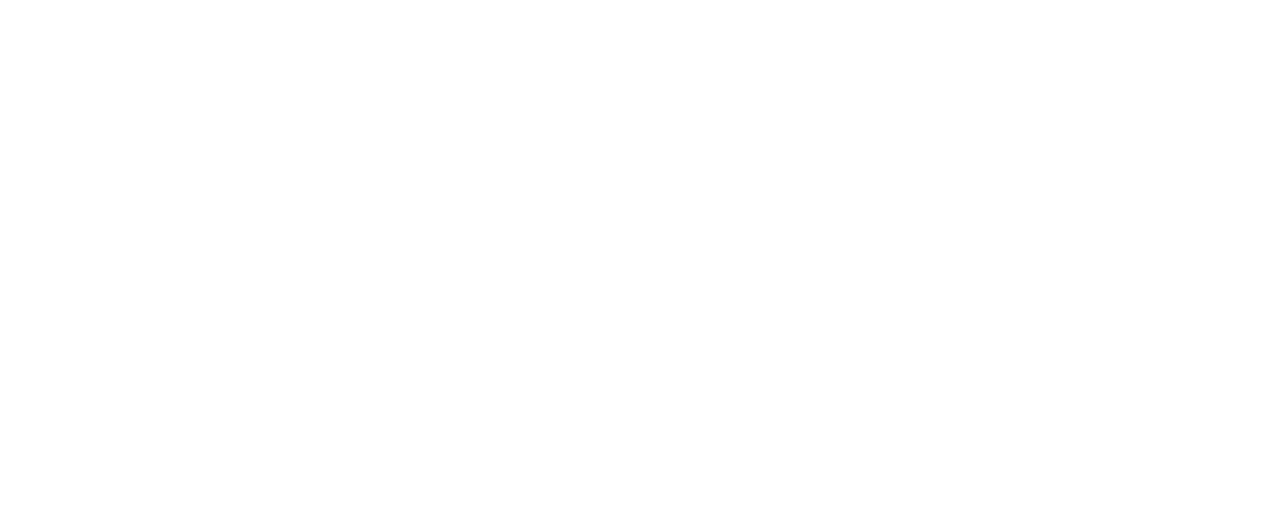
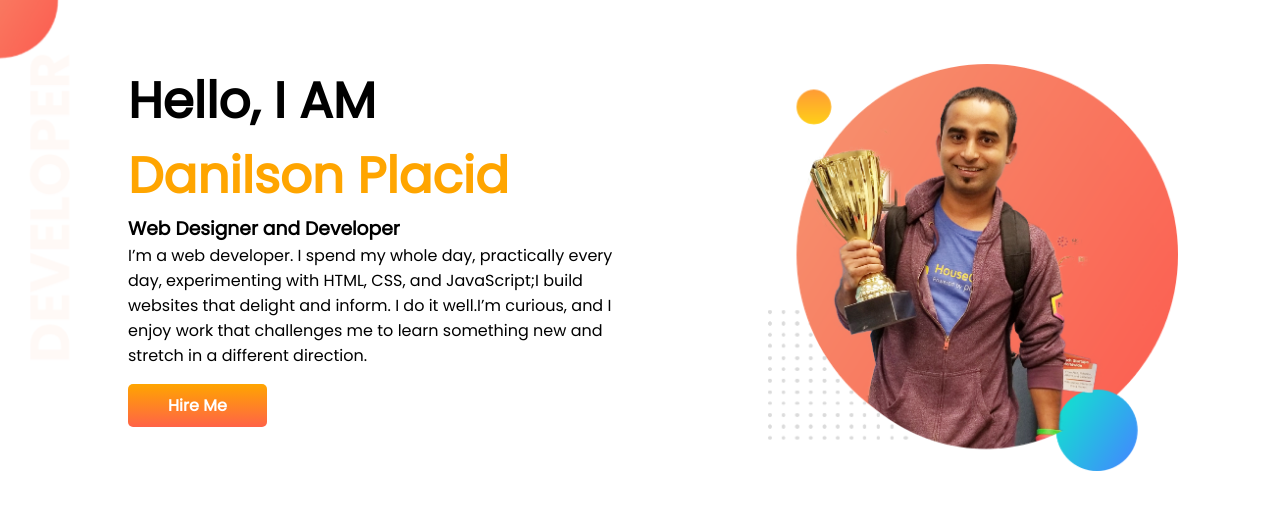
Before and after one commit to danilsonplacid/developer-portfolio, a plain HTML site: page index.html in a window 1280 px wide. Drawn offline with Linux system fonts and the light colour scheme.

Commit message:
1st section

```diff
--- a/index.html
+++ b/index.html
@@ -6,8 +6,28 @@
     <meta name="viewport" content="width=device-width, initial-scale=1.0">
     <link rel="stylesheet" href="style.css">
     <title>Developer Website</title>
+    <link rel="preconnect" href="https://fonts.googleapis.com">
+    <link rel="preconnect" href="https://fonts.gstatic.com" crossorigin>
+    <link href="https://fonts.googleapis.com/css2?family=Poppins&display=swap" rel="stylesheet">
 </head>
 <body>
+    <section class="top-banner">
+        <div class="half-width">
+            <h1>
+                Hello, I AM
+                </h1>
+                <h1 class="color">
+                    Danilson Placid
+                </h1>
+                <h3>Web Designer and Developer</h3>
+                <p>I’m a web developer. I spend my whole day, practically every day, experimenting with HTML, CSS, and JavaScript;I build websites that delight and inform. I do it well.I’m curious, and I enjoy work that challenges me to learn something new and stretch in a different direction. </p>
+                <br>
+                <a class="link_button" target="_blank" href="https://www.behance.net/danilsonplacid">Hire Me</a>
+        </div>
 
+        <div class="half-width">
+            <img src="image/jhankar.png" alt="">
+        </div>
+    </section>
 </body>
 </html>
--- a/style.css
+++ b/style.css
@@ -0,0 +1,49 @@
+*{
+    margin: 0;
+    padding: 0;
+    box-sizing: border-box;
+}
+
+body{
+    font-family: 'Poppins', sans-serif;
+}
+
+h1{
+    font-size: 50px;
+}
+
+.color{
+    color: orange;
+}
+
+section{
+    display: flex;
+}
+
+.half-width{
+    width: 50%;
+    padding-left: 10%;
+    padding-top: 5%;
+
+}
+
+.half-width img{
+    width: 80%;
+
+
+}
+
+.link_button{
+    text-decoration: none;
+    background-image: linear-gradient(orange, tomato);
+    color: white;
+    font-weight: 700;
+    padding: 10px 40px ;
+    border-radius: 5px;
+    ;
+}
+
+.top-banner{
+    background-image: url(image/top-banner.png);
+    background-repeat: no-repeat;
+}
```
Also changed, not shown: image/jhankar.png (added), image/jhankar2.png (added), image/top-banner.png (added).
